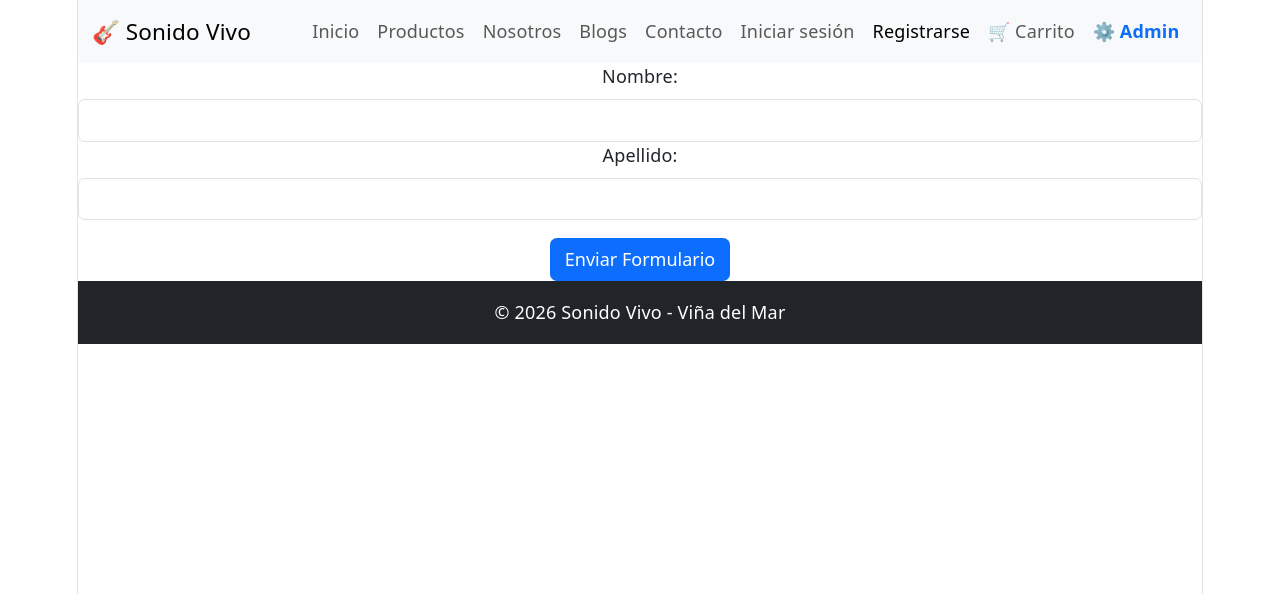
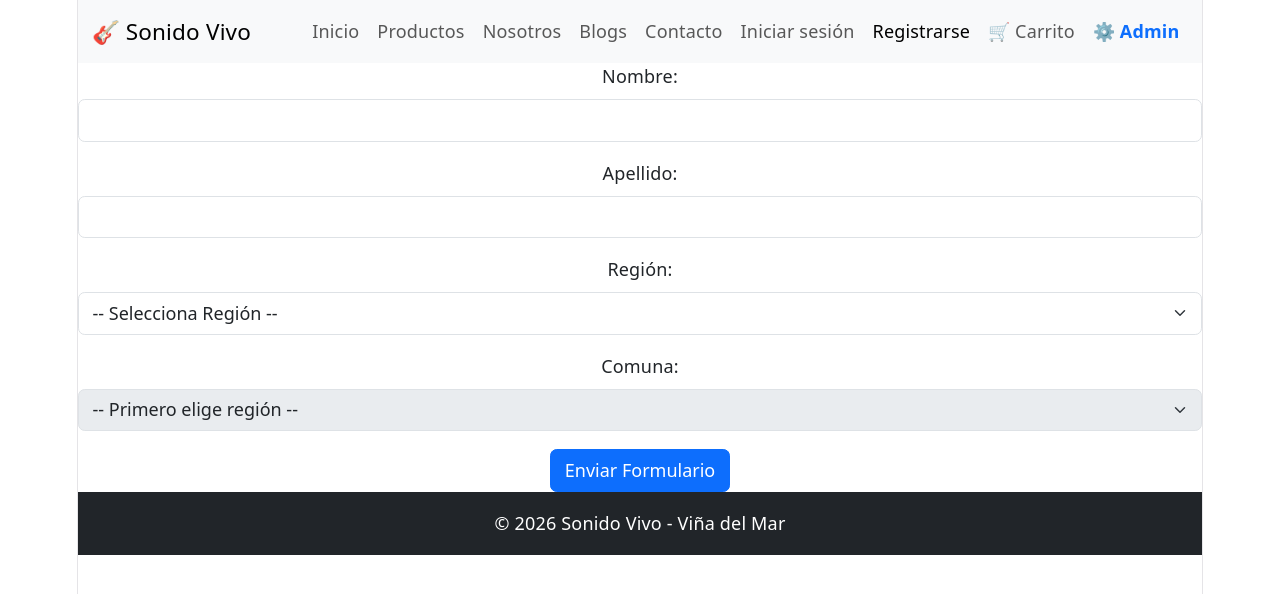
Before and after one commit to SebaRojo24/sonido-vivo-react, a React (Vite) app: page /signup in a window 1280 px wide. Shown: the top 594 px of the page. Built offline with nearby package versions, Linux system fonts and the light colour scheme.

Commit message:
feat: agrega funcionalidad de selección de región y comuna a Signup.jsx, con llamado a colección de datos en regionesYComunas.js y usando la función selectRegionComuna.js

```diff
--- /dev/null
+++ b/src/data/regionesYComunas.js
@@ -0,0 +1,24 @@
+  export const regionesYComunas = [
+  { region: "Metropolitana", comunas: ["Santiago", "Providencia", "Las Condes", "Maipú"] },
+  { region: "Valparaíso", comunas: ["Valparaíso", "Viña del Mar", "Concón", "Quilpué"] },
+  { region: "Biobío", comunas: ["Concepción", "Talcahuano", "San Pedro de la Paz"] }
+];
+
+  const regionessYComunas = {
+    "Arica y Parinacota": ["Arica", "Camarones", "Putre", "General Lagos"],
+    "Tarapacá": ["Iquique", "Alto Hospicio", "Pozo Almonte", "Camiña", "Colchane", "Huara", "Pica"],
+    "Antofagasta": ["Antofagasta", "Mejillones", "Sierra Gorda", "Taltal", "Calama", "Ollagüe", "San Pedro de Atacama"],
+    "Atacama": ["Copiapó", "Caldera", "Tierra Amarilla", "Chañaral", "Diego de Almagro", "Vallenar", "Freirina", "Huasco", "Alto del Carmen"],
+    "Coquimbo": ["La Serena", "Coquimbo", "Andacollo", "La Higuera", "Paihuano", "Vicuña", "Illapel", "Canela", "Los Vilos", "Salamanca", "Ovalle", "Combarbalá", "Monte Patria", "Punitaqui", "Río Hurtado"],
+    "Valparaíso": ["Valparaíso", "Viña del Mar", "Concón", "Quilpué", "Villa Alemana", "Casablanca", "Quintero", "Puchuncaví", "San Antonio", "Cartagena", "El Quisco", "El Tabo", "Algarrobo", "La Ligua", "Cabildo", "Papudo", "Zapallar", "San Felipe", "Llaillay", "Catemu", "Panquehue", "Putaendo", "Santa María", "Los Andes", "San Esteban", "Calle Larga", "Rinconada", "Isla de Pascua", "Juan Fernández"],
+    "Metropolitana de Santiago": ["Santiago", "Cerrillos", "Cerro Navia", "Conchalí", "El Bosque", "Estación Central", "Huechuraba", "Independencia", "La Cisterna", "La Florida", "La Granja", "La Pintana", "La Reina", "Las Condes", "Lo Barnechea", "Lo Espejo", "Lo Prado", "Macul", "Maipú", "Ñuñoa", "Pedro Aguirre Cerda", "Peñalolén", "Providencia", "Pudahuel", "Quilicura", "Quinta Normal", "Recoleta", "Renca", "San Joaquín", "San Miguel", "San Ramón", "Vitacura", "Puente Alto", "Pirque", "San José de Maipo", "Colina", "Lampa", "Tiltil", "San Bernardo", "Buin", "Calera de Tango", "Paine", "Melipilla", "Alhué", "Curacaví", "María Pinto", "San Pedro", "Talagante", "El Monte", "Isla de Maipo", "Padre Hurtado", "Peñaflor"],
+    "O’Higgins": ["Rancagua", "Codegua", "Coinco", "Coltauco", "Doñihue", "Graneros", "Las Cabras", "Machalí", "Malloa", "Mostazal", "Olivar", "Peumo", "Pichidegua", "Quinta de Tilcoco", "Rengo", "Requínoa", "San Vicente", "La Estrella", "Litueche", "Marchihue", "Navidad", "Peredones", "Pichilemu"],
+    "Maule": ["Talca", "Constitución", "Curepto", "Empedrado", "Maule", "Pelarco", "Pencahue", "Río Claro", "San Clemente", "San Rafael", "Cauquenes", "Chanco", "Pelluhue", "Curicó", "Hualañé", "Licantén", "Molina", "Rauco", "Romeral", "Sagrada Familia", "Teno", "Vichuquén", "Linares", "Colbún", "Longaví", "Parral", "Retiro", "San Javier", "Villa Alegre", "Yerbas Buenas"],
+    "Ñuble": ["Chillán", "Chillán Viejo", "Bulnes", "Cobquecura", "Coelemu", "Coihueco", "El Carmen", "Ninhue", "Ñiquén", "Pemuco", "Pinto", "Portezuelo", "Quillón", "Quirihue", "Ránquil", "San Carlos", "San Fabián", "San Ignacio", "San Nicolás", "Treguaco", "Yungay"],
+    "Biobío": ["Concepción", "Coronel", "Chiguayante", "Florida", "Hualqui", "Lota", "Penco", "San Pedro de la Paz", "Santa Juana", "Talcahuano", "Tomé", "Hualpén", "Los Ángeles", "Antuco", "Cabrero", "Laja", "Mulchén", "Nacimiento", "Negrete", "Quilaco", "Quilleco", "San Rosendo", "Santa Bárbara", "Tucapel", "Yumbel", "Alto Biobío"],
+    "Araucanía": ["Temuco", "Carahue", "Cunco", "Curarrehue", "Freire", "Galvarino", "Gorbea", "Lautaro", "Loncoche", "Melipeuco", "Nueva Imperial", "Padre Las Casas", "Perquenco", "Pitrufquén", "Pucón", "Saavedra", "Teodoro Schmidt", "Toltén", "Vilcún", "Villarrica", "Cholchol", "Angol", "Collipulli", "Curacautín", "Ercilla", "Lonquimay", "Los Sauces", "Lumaco", "Purén", "Renaico", "Traiguén", "Victoria"],
+    "Los Ríos": ["Valdivia", "Corral", "Lanco", "Los Lagos", "Máfil", "Mariquina", "Paillaco", "Panguipulli", "La Unión", "Futrono", "Lago Ranco", "Río Bueno"],
+    "Los Lagos": ["Puerto Montt", "Calbuco", "Cochamó", "Fresia", "Frutillar", "Los Muermos", "Llanquihue", "Maullín", "Puerto Varas", "Castro", "Ancud", "Chonchi", "Curaco de Vélez", "Dalcahue", "Puqueldón", "Queilén", "Quellón", "Quemchi", "Quinchao", "Osorno", "Puerto Octay", "Purranque", "Puyehue", "Río Negro", "San Juan de la Costa", "San Pablo", "Chaitén", "Futaleufú", "Hualaihué", "Palena"],
+    "Aysén": ["Coyhaique", "Lago Verde", "Aysén", "Cisnes", "Guaitecas", "Cochrane", "O’Higgins", "Tortel", "Chile Chico", "Río Ibáñez"],
+    "Magallanes": ["Punta Arenas", "Laguna Blanca", "Río Verde", "San Gregorio", "Cabo de Hornos", "Antártica", "Porvenir", "Primavera", "Timaukel", "Natales", "Torres del Paine"]
+  };
--- a/src/pages/Signup.jsx
+++ b/src/pages/Signup.jsx
@@ -1,9 +1,15 @@
 import { useState } from "react";
 import { Button, Form } from "react-bootstrap";
+import { regionesYComunas } from "../data/regionesYComunas";
+import { selectRegionComuna } from "../utils/selectRegionComuna";
 
-const inicial = { nombre: "", apellido: "" };
+const inicial = { nombre: "", apellido: "", region: "", comuna: ""};
 
 function Registro({ onGuardar }) {
+
+
+  const {region, comuna, comunasDisponibles, cambiarRegion, cambiarComuna} = selectRegionComuna();
+
   const [datos, setDatos] = useState(inicial);
   const [errores, setErrores] = useState({});
 
@@ -18,11 +24,13 @@ function Registro({ onGuardar }) {
 
     if (!datos.nombre.trim()) nuevosErrores.nombre = "Nombre obligatorio";
     if (!datos.apellido.trim()) nuevosErrores.apellido = "Apellido obligatorio";
+    if (!region) nuevosErrores.region = "Región obligatoria";
+    if (!comuna) nuevosErrores.comuna = "Comuna obligatoria";
 
     setErrores(nuevosErrores);
     if (Object.keys(nuevosErrores).length > 0) return;
 
-    onGuardar({ ...datos});
+    onGuardar({ ...datos, region, comuna });
     setDatos(inicial);
   }
 
@@ -30,12 +38,16 @@ function Registro({ onGuardar }) {
 
     <Form onSubmit={enviar} noValidate>
       <Form.Group className="mb-3" controlId="nombre">
+
         <Form.Label>Nombre:</Form.Label>
         <Form.Control name="nombre" value={datos.nombre}
           onChange={cambiar} isInvalid={Boolean(errores.nombre)} />
         <Form.Control.Feedback type="invalid">
           {errores.nombre}
         </Form.Control.Feedback>
+      </Form.Group>
+
+      <Form.Group className="mb-3" controlId="apellido">
         <Form.Label>Apellido:</Form.Label>
         <Form.Control name="apellido" value={datos.apellido}
           onChange={cambiar} isInvalid={Boolean(errores.apellido)} />
@@ -43,6 +55,42 @@ function Registro({ onGuardar }) {
           {errores.apellido}
         </Form.Control.Feedback>
       </Form.Group>
+
+      <Form.Group className="mb-3" controlId="region">
+        <Form.Label>Región:</Form.Label>
+        <Form.Select name="region" value={region} onChange={cambiarRegion} isInvalid={Boolean(errores.region)}>
+          <option value="">-- Selecciona Región --</option>
+          {regionesYComunas.map((item) => (
+            <option key={item.region} value={item.region}>
+              {item.region}
+            </option>
+          ))}
+        </Form.Select>
+        <Form.Control.Feedback type="invalid">
+          {errores.region}
+        </Form.Control.Feedback>
+      </Form.Group>
+
+
+      <Form.Group className="mb-3" controlId="comuna">
+        <Form.Label>Comuna:</Form.Label>
+        <Form.Select name="comuna" value={comuna} onChange={cambiarComuna} disabled={!region} isInvalid={Boolean(errores.comuna)}>
+          <option value="">
+            {region ? '-- Selecciona Comuna --' : '-- Primero elige región --'}
+          </option>
+          {comunasDisponibles.map((comuna) => (
+            <option key={comuna} value={comuna}>
+              {comuna}
+            </option>
+          ))}
+        </Form.Select>
+        <Form.Control.Feedback type="invalid">
+          {errores.comuna}
+        </Form.Control.Feedback>
+      </Form.Group>
+
+
+
       <Button type="submit">Enviar Formulario</Button>
     </Form>
   );
--- /dev/null
+++ b/src/utils/selectRegionComuna.js
@@ -0,0 +1,32 @@
+import { useState } from "react";
+import { regionesYComunas } from "../data/regionesYComunas";
+
+export function selectRegionComuna() {
+  const [region, setRegion] = useState("");
+  const [comuna, setComuna] = useState("");
+
+  const cambiarRegion = (evento) => {
+    setRegion(evento.target.value);
+    setComuna("");
+  };
+
+  const cambiarComuna = (evento) => {
+    setComuna(evento.target.value);
+  };
+
+  //Manuel: Explicar uso de find en lugar de filter.
+  const objetoRegion = regionesYComunas.find((item) => item.region === region);
+
+  //Explicar uso de operador ternario acá.
+  const comunasDisponibles = objetoRegion
+  ?. comunas
+  || [];
+
+  return {
+    region,
+    comuna,
+    comunasDisponibles,
+    cambiarRegion,
+    cambiarComuna,
+  };
+}
```
Also changed, not shown: src/utils/README.md (added).
